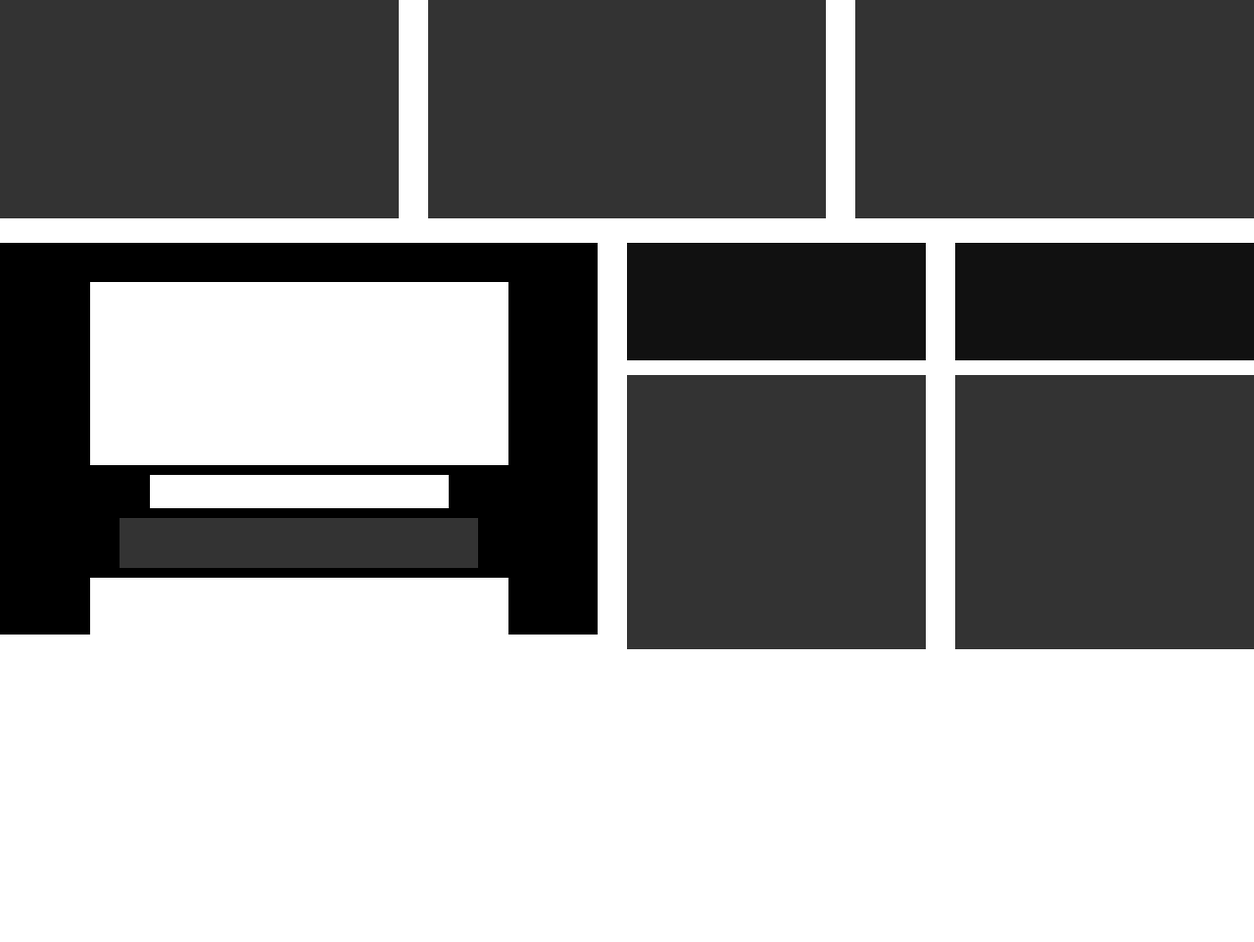
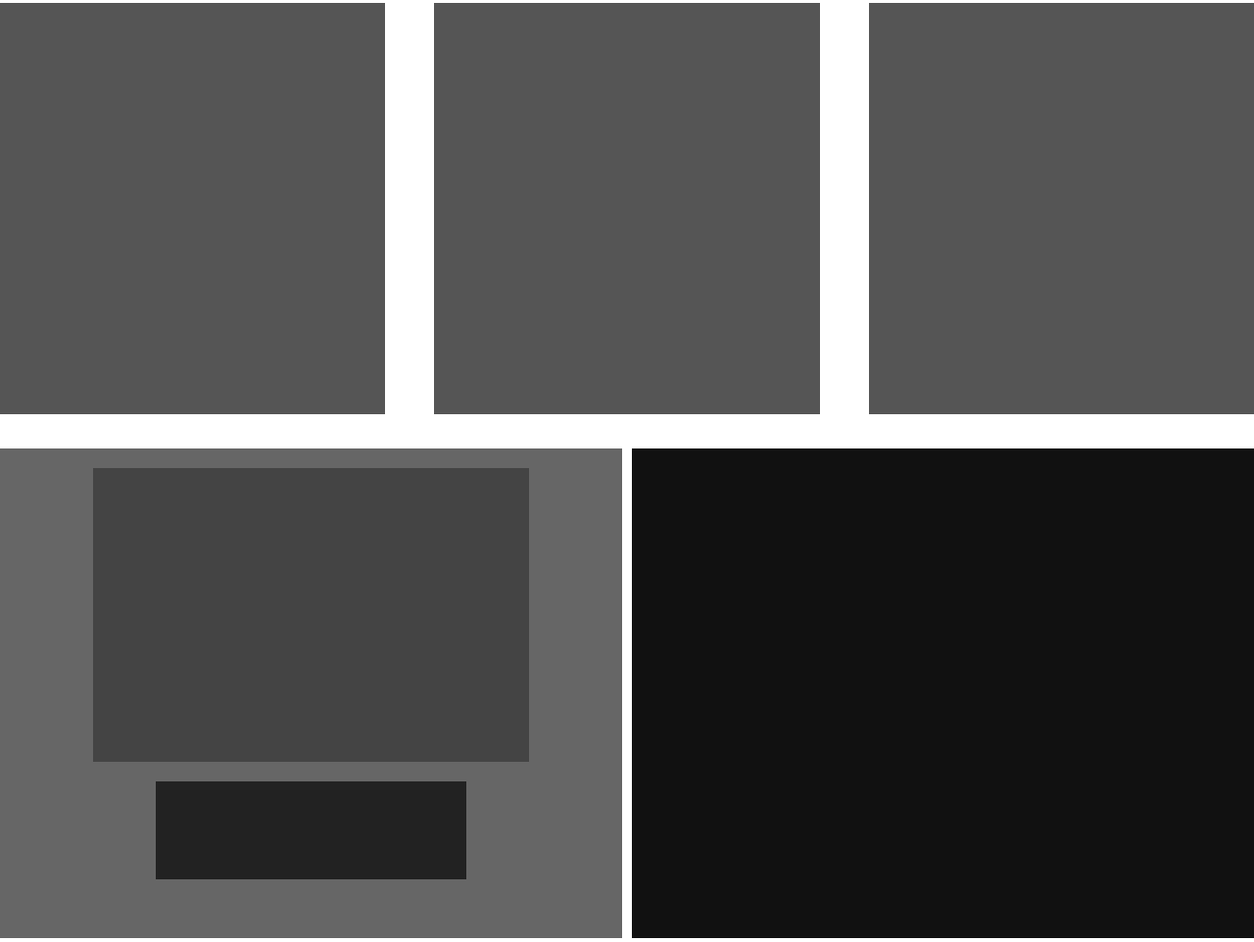
Before and after one commit to GabrielJSuarez/designTeardown-Microverse, a plain HTML site: page index.html in a window 1280 px wide. Shown: the part 1715-2677 px from the top of the page at 98% size. Before the commit the page ends 2407 px from the top, so only its background shows below. Drawn offline with nearby package versions, Linux system fonts and the light colour scheme; a web font is replaced by a local one.

Commit message:
Uptaded html/css
- added tags and style for the membership section heatmap

```diff
--- a/index.html
+++ b/index.html
@@ -15,7 +15,7 @@
     <header>
         <nav class="navbar">
             <ul class="d-flex">
-                <li><img  class="logo-nav" src="./assets/images/logo.svg" alt="Image1"></li>
+                <li><img class="logo-nav" src="./assets/images/logo.svg" alt="Image1"></li>
                 <li>Articles</li>
                 <li>Guides</li>
                 <li>Books</li>
@@ -137,6 +137,7 @@
                 </div>
             </article>
         </div>
+
         <div class="posts-container">
             <div class="post">
                 <div class="post-title"></div>
@@ -152,23 +153,29 @@
             </div>
         </div>
 
+
+        <div class="d-grid grid-membership">
+            <div class="grid-member grid-membership-text">
+                <div class="member-text"></div>
+                <div class="member-buttom"></div>
+            </div>
+            <div class="grid-member grid-membership-picture"></div>
+        </div>
+
         <div class="posts-pictures">
-            <div class="post announsment">
-                <div class="announsment-picture"></div>
-                <div class="announcement-title"></div>
-                <div class="announcement-content"></div>
-                <div class="announcement-button"></div>
+            <div class="announcements">
             </div>
+
             <div class="post">
-                <div class="post-title"></div>
+                <div class="post-title post-title-less"></div>
                 <div class="post-content"></div>
             </div>
+
             <div class="post">
-                <div class="post-title"></div>
+                <div class="post-title post-title-less"></div>
                 <div class="post-content"></div>
             </div>
         </div>
-
 
     </main>
     <script src="https://kit.fontawesome.com/1ba545dca5.js" crossorigin="anonymous"></script>
--- a/style.css
+++ b/style.css
@@ -43,6 +43,10 @@ ul {
     display: flex
 }
 
+.d-grid {
+    display: grid;
+}
+
 .flex-space {
     justify-content: space-between;
 }
@@ -80,6 +84,7 @@ ul.d-flex {
 .logo-nav {
     width: 4rem;
 }
+
 
 /*---------------------*/
 
@@ -177,42 +182,83 @@ ul.d-flex {
     margin-right: 0.5rem;
 }
 
+
+/*----------------------*/
+
+
+/* POST HEAT-MAPS */
+
 .posts-container {
     display: grid;
     grid-template-columns: repeat(3, 1fr);
-    grid-gap: 3rem ;
-    row-gap: 5rem;
+    gap: 3rem 5rem;
     margin-top: 2.5rem;
 }
 
 .post {
-    height: 40rem;
+    height: 60rem;
 }
 
 .post-title {
-    background-color: #111;
+    background-color: #000;
     height: 30%;
     margin-bottom: 1.5rem;
 }
 
+.post-title-less {
+    background-color: #111;
+}
+
 .post-content {
-    background-color: #333;
+    background-color: #555;
     height: 70%;
 }
 
 
+/*-------------------*/
+
+.grid-membership {
+    margin-top: 5rem;
+    grid-template-columns: repeat(2, 1fr);
+    gap: 1rem;
+    height: 50rem;
+}
+
+.grid-membership-text {
+    background-color: #666;
+}
+
+.member-text {
+    margin: 2rem auto;
+    width: 70%;
+    height: 60%;
+    background-color: #444;
+}
+
+.member-buttom {
+    margin: 1rem auto;
+    width: 50%;
+    height: 20%;
+    background-color: #222;
+}
+
+.grid-membership-picture {
+    background-color: #111;
+}
+
+
+/*--------------------*/
 
 .posts-pictures {
-    margin-top: 4rem;
     display: grid;
     grid-template-columns: 2fr 1fr 1fr;
-    grid-gap: 3rem ;
-
+    gap: 3rem;
+    margin-top: 4rem;
 }
 
-.announsment {
+.announcements {
     background-color: #000;
-    padding: 3rem 0;
+    margin: 0 1rem;
 }
 
 .announsment-picture {
```
